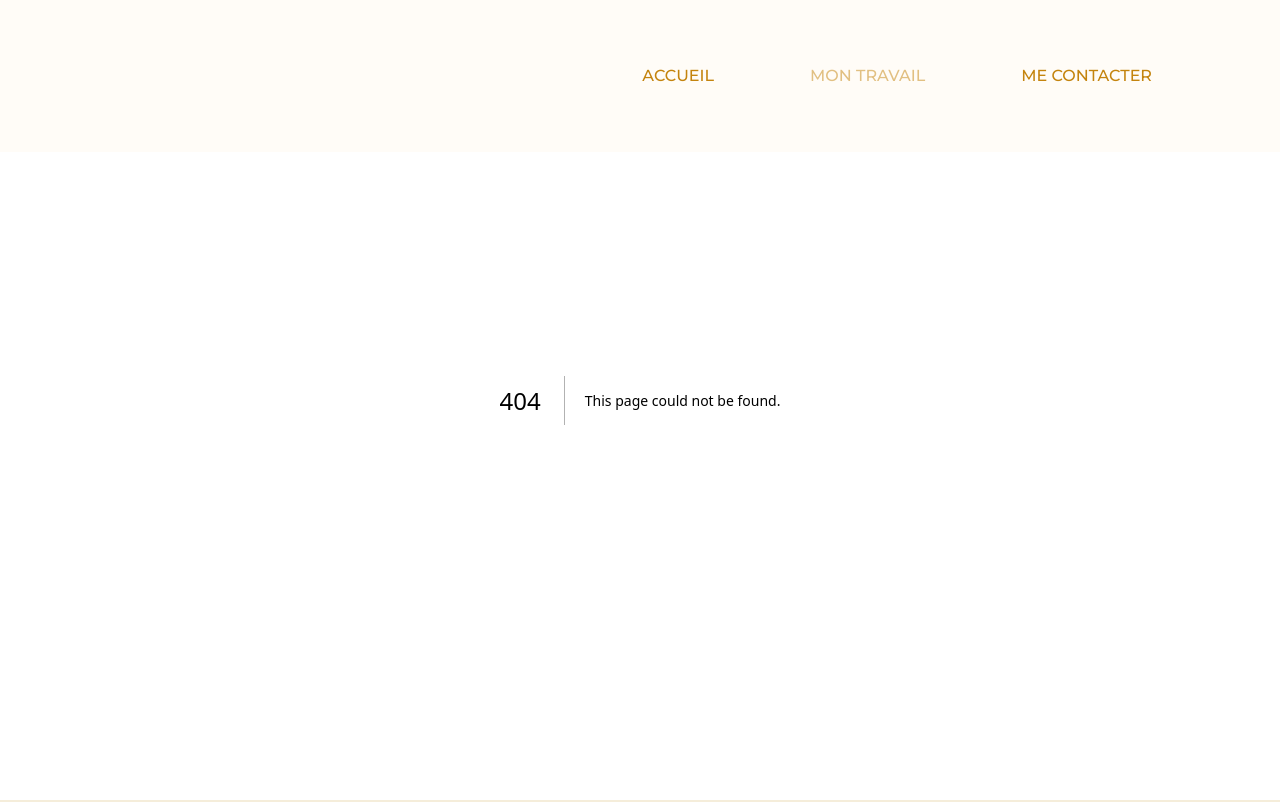
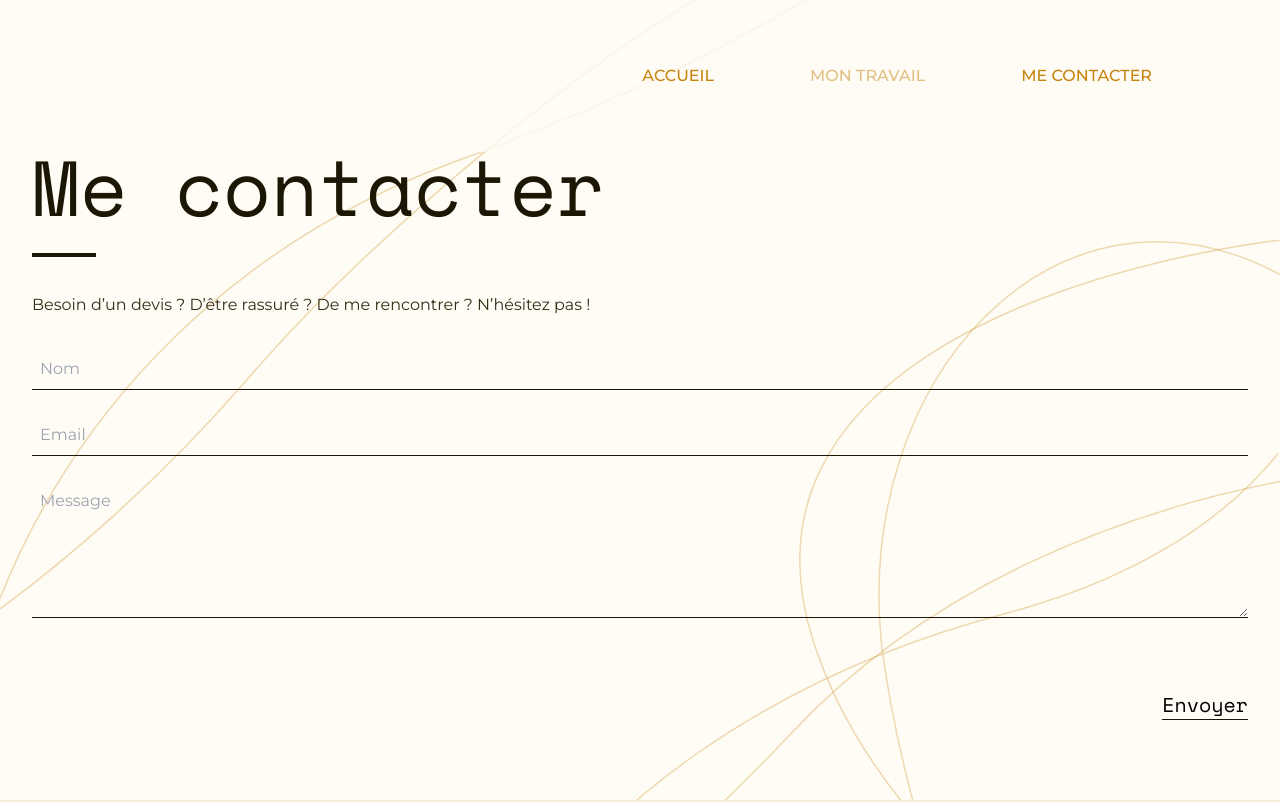
Before and after one commit to ctrl-plus-w/portfolio-v3, a Next.js app: page /contact in a window 1280 px wide. Before the commit this address had no page. Shown: the top 802 px of the page. Built offline with nearby package versions, Linux system fonts and the light colour scheme.

Commit message:
:truck: Made the Contact page and sendgrid api route

```diff
--- /dev/null
+++ b/src/pages/api/sendgrid.ts
@@ -0,0 +1,27 @@
+import type { NextApiRequest, NextApiResponse } from 'next';
+import { ResponseError } from '@sendgrid/mail';
+
+import sendGrid from '@sendgrid/mail';
+
+if (process.env.SENDGRID_API_KEY)
+  sendGrid.setApiKey(process.env.SENDGRID_API_KEY);
+
+export default async function handler(
+  req: NextApiRequest,
+  res: NextApiResponse
+) {
+  try {
+    const x = await sendGrid.send({
+      to: 'lukas.ldrn@gmail.com',
+      from: 'lukas.ldrn.pro@gmail.com',
+      subject: `Contact: ${req.body.name} (${req.body.mail})`,
+      html: req.body.message
+    });
+  } catch (error: any) {
+    return res
+      .status(error.statusCode || error.code || 500)
+      .json({ error: error.message || 'Erreur' });
+  }
+
+  return res.status(200).json({ error: undefined });
+}
--- /dev/null
+++ b/src/pages/contact.tsx
@@ -0,0 +1,115 @@
+import { ChangeEvent, FormEvent, useState } from 'react';
+
+import type { ReactElement, Dispatch, SetStateAction } from 'react';
+
+import Separator from '@element/Separator';
+import Header from '@element/Header';
+import clsx from 'clsx';
+
+const Contact = (): ReactElement => {
+  const [name, setName] = useState('');
+  const [mail, setMail] = useState('');
+  const [message, setMessage] = useState('');
+
+  const [buttonText, setButtonText] = useState('Envoyer');
+
+  const onChange =
+    (setValue: Dispatch<SetStateAction<string>>) =>
+    (event: ChangeEvent<HTMLInputElement | HTMLTextAreaElement>) => {
+      setValue(event.target.value);
+    };
+
+  const isValid = () => {
+    if (name === '' || mail === '' || message === '') return false;
+
+    return true;
+  };
+
+  const handleSubmit = async (event: FormEvent<HTMLFormElement>) => {
+    event.preventDefault();
+
+    if (!isValid()) return;
+
+    setButtonText('En cours...');
+
+    const res = await fetch('/api/sendgrid', {
+      body: JSON.stringify({
+        name,
+        mail,
+        message
+      }),
+      headers: {
+        'Content-Type': 'application/json'
+      },
+      method: 'POST'
+    });
+
+    const { error } = await res.json();
+    if (error) console.error(error);
+
+    setButtonText('Envoyé');
+  };
+
+  return (
+    <>
+      <section className="p-8 pt-32 h-screen">
+        <Header type={1} className="font-mono text-primary">
+          Me contacter
+        </Header>
+        <Separator size="big" />
+
+        <p className="mt-9 text-primaryLight">
+          Besoin d’un devis ? D’être rassuré ? De me rencontrer ? N’hésitez pas
+          !
+        </p>
+
+        <form onSubmit={handleSubmit} className="flex flex-col gap-6 mt-8">
+          <input
+            type="text"
+            className={clsx([
+              'p-2 mb-px border-b border-b-primary bg-transparent',
+              'focus:border-b-2 focus:outline-none focus:mb-0'
+            ])}
+            onChange={onChange(setName)}
+            value={name}
+            placeholder="Nom"
+            required
+          />
+
+          <input
+            type="email"
+            className={clsx([
+              'p-2 mb-px border-b border-b-primary bg-transparent',
+              'focus:border-b-2 focus:outline-none focus:mb-0'
+            ])}
+            onChange={onChange(setMail)}
+            value={mail}
+            placeholder="Email"
+            required
+          />
+
+          <textarea
+            className={clsx([
+              'p-2 mb-px border-b border-b-primary bg-transparent',
+              'focus:border-b-2 focus:outline-none focus:mb-0'
+            ])}
+            onChange={onChange(setMessage)}
+            value={message}
+            placeholder="Message"
+            rows={5}
+            required
+          />
+
+          <button
+            type="submit"
+            className="self-end text-xl font-mono border-b border-primary mt-12"
+          >
+            {buttonText}
+          </button>
+        </form>
+      </section>
+    </>
+  );
+};
+
+export default Contact;
```
